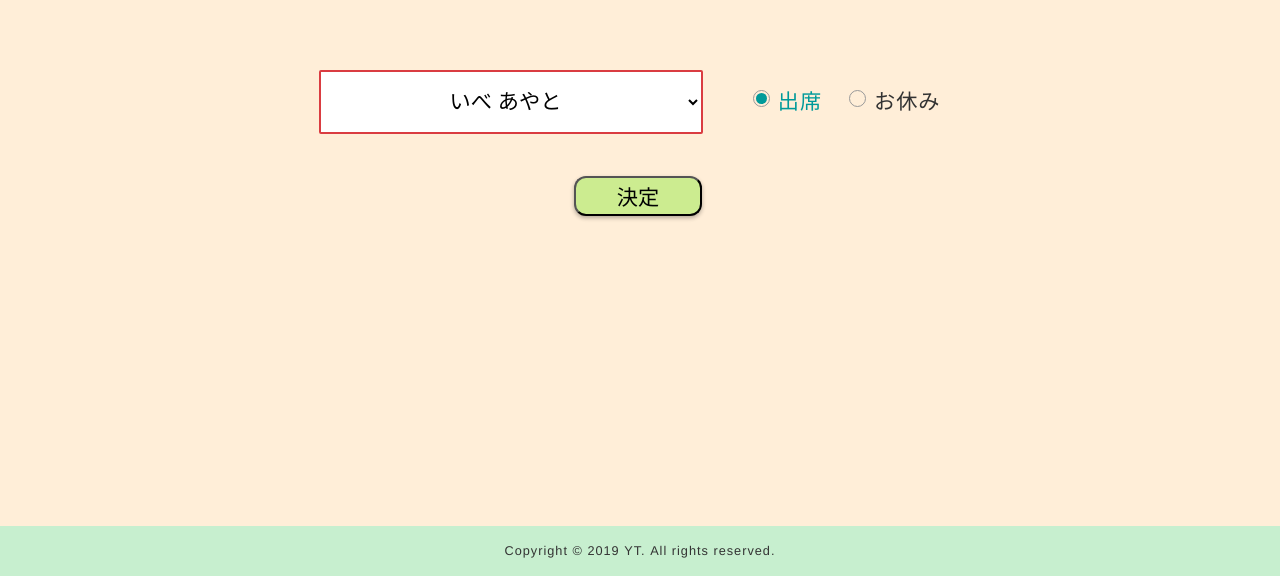
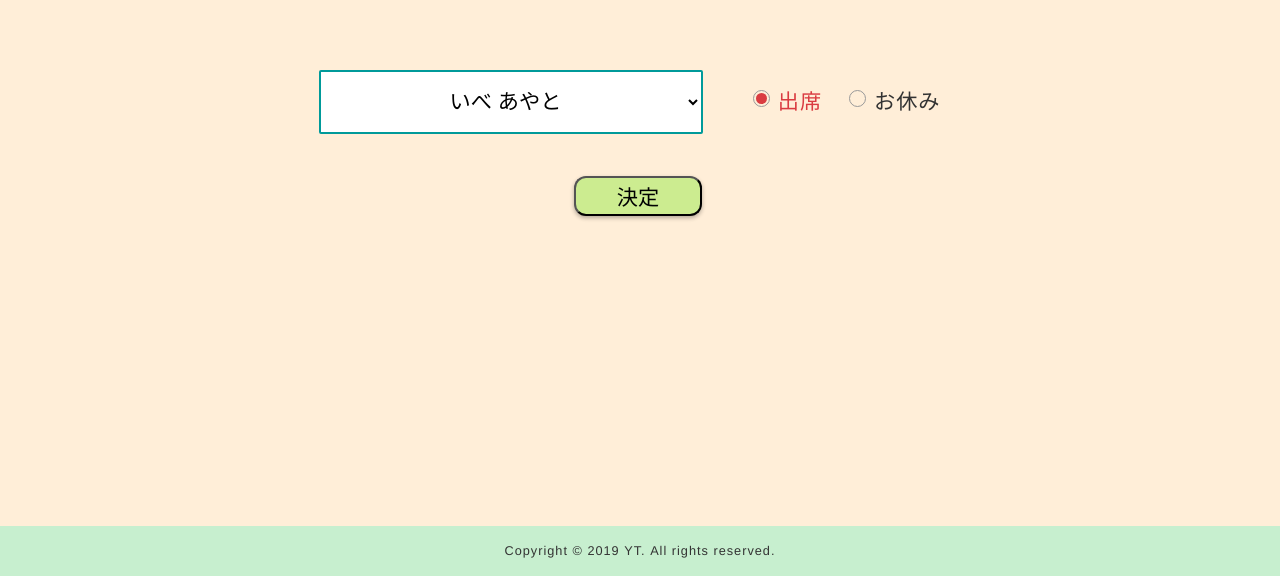
Before and after one commit to Yoshi-tmd/nittazuka_attend, a website: page src/index.html in a window 1280 px wide. Shown: the part 292-868 px from the top of the page. Drawn offline with Linux system fonts and the light colour scheme; a web font is replaced by a local one.

Commit message:
枠の色とラジオチェックの色を変えた

```diff
--- a/src/css/style.css
+++ b/src/css/style.css
@@ -136,7 +136,7 @@ h1{
 .cp_ipselect.cp_sl03 {
     position: relative;
     border-radius: 2px;
-    border: 2px solid #da3c41;
+    border: 2px solid #009a9a;
     background: #ffffff;
 }
 .cp_ipselect.cp_sl03::before {
@@ -149,12 +149,12 @@ h1{
     content: '';
     border-left: 6px solid transparent;
     border-right: 6px solid transparent;
-    border-top: 6px solid #da3c41;
+    border-top: 6px solid #009a9a;
     pointer-events: none;
 }
 .cp_ipselect.cp_sl03 select {
     padding: 8px 38px 8px 8px;
-    color: #da3c41;
+    color: #009a9a;
 }
 
 .radio02-input{
@@ -178,7 +178,7 @@ h1{
     border-radius: 50%;
 }
 .radio02-input:checked + label{
-    color: #009a9a;
+    color: #da3c41;
 }
 .radio02-input:checked + label::after{
     content: "";
@@ -188,7 +188,7 @@ h1{
     left: 3px;
     width: 11px;
     height: 11px;
-    background: #009a9a;
+    background: #da3c41;
     border-radius: 50%;
 }
 
```
